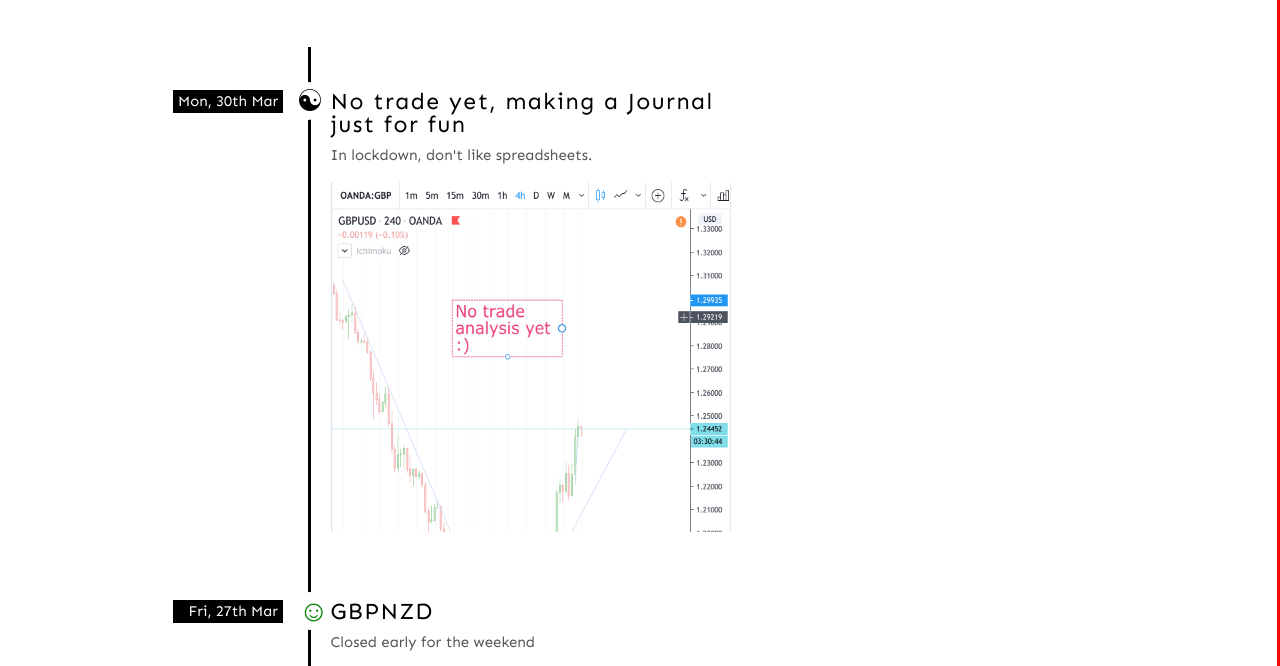
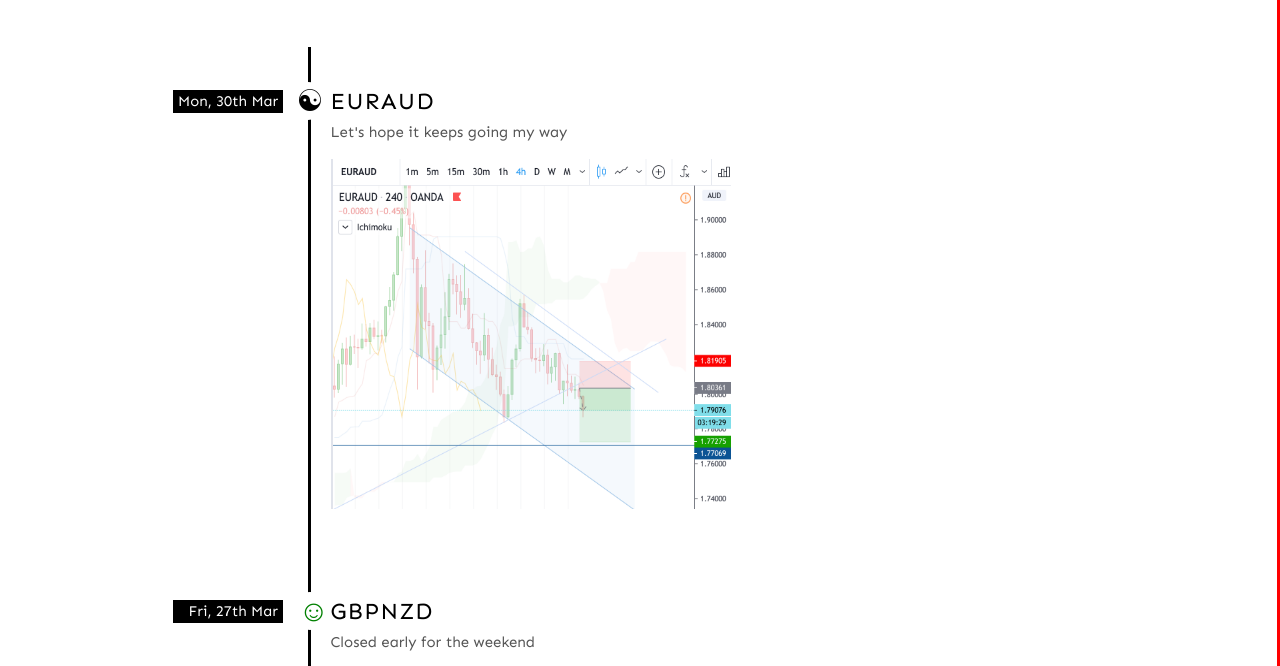
Before and after one commit to elenigna/elenigna.github.io, a plain HTML site: page index.html in a window 1280 px wide. Shown: the part 76-742 px from the top of the page. Drawn offline with Linux system fonts and the light colour scheme.

Commit message:
Mon trade

```diff
--- a/index.html
+++ b/index.html
@@ -6,7 +6,6 @@ I'm a designer, so spare the anger if it's not world-class code xoxox :-P
 -->
 <!doctype html>
 <html lang="en">
-
 <head>
     <meta charset="utf-8">
     <title>El's Journal 2020</title>
@@ -18,10 +17,10 @@ I'm a designer, so spare the anger if it's not world-class code xoxox :-P
     <h1>El's Journal 2020</h1>
         <ul class="timeline">
             <li class="event" data-date="Mon, 30th Mar">
-                <h3>No trade yet, making a Journal just for fun</h3>
-                <p>In lockdown, don't like spreadsheets.</p>
+                <h3>EURAUD</h3>
+                <p>Let's hope it keeps going my way</p>
                 <figure class="swap-on-hover">
-                    <img class="swap-on-hover__front-image" src="tradeshoots/t00.png" /> <img class="swap-on-hover__back-image" src="tradeshoots/t00.png" />
+                    <img class="swap-on-hover__front-image" src="tradeshoots/t03a.png" /> <img class="swap-on-hover__back-image" src="tradeshoots/t03a.png" />
                 </figure>
             </li>
             <li class="event w" data-date="Fri, 27th Mar">
@@ -48,5 +47,4 @@ I'm a designer, so spare the anger if it's not world-class code xoxox :-P
         </ul>
     </div>
 </body>
-
 </html>
```
Also changed, not shown: tradeshoots/t03a.png (added), 1 other file.
